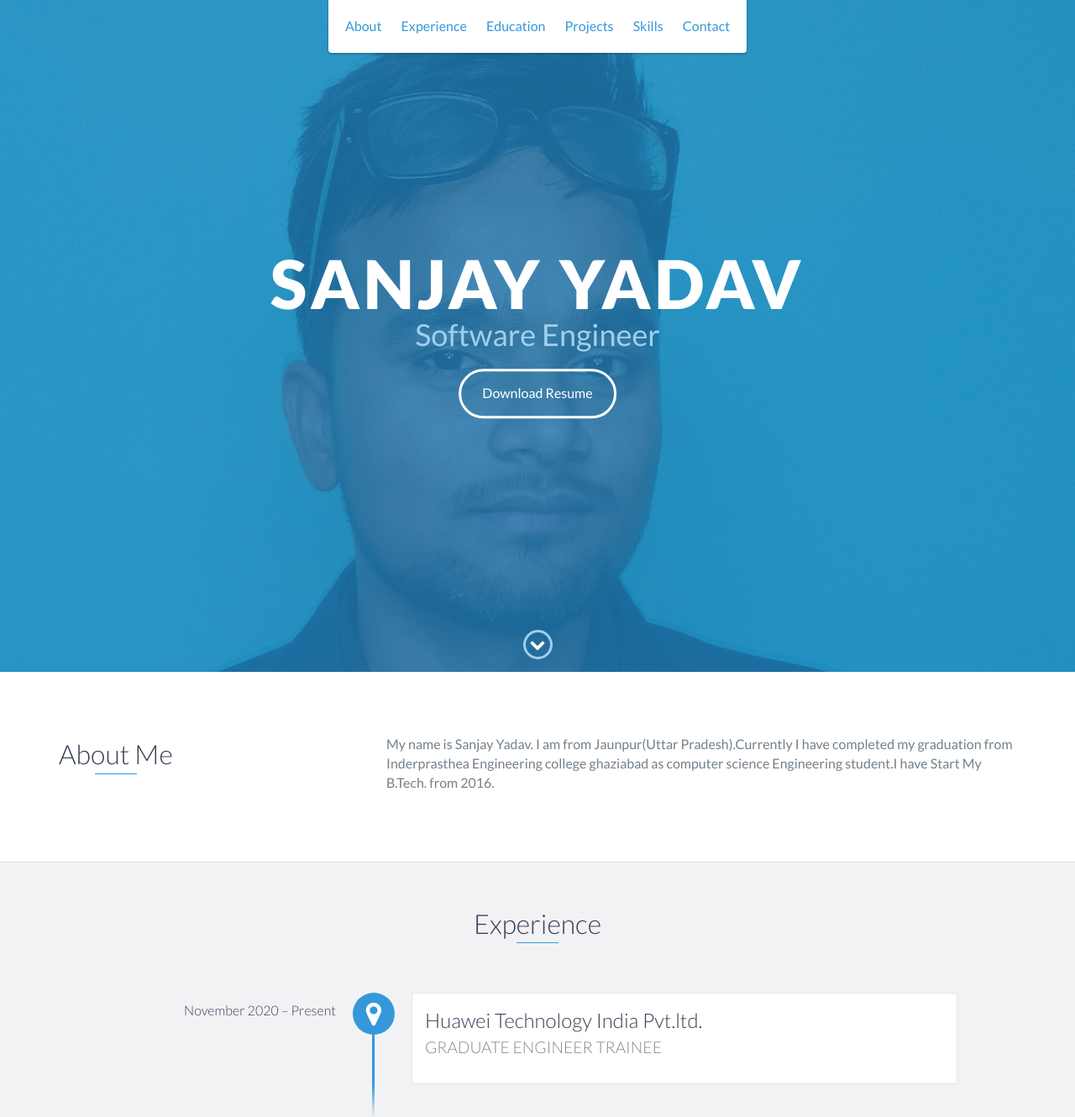
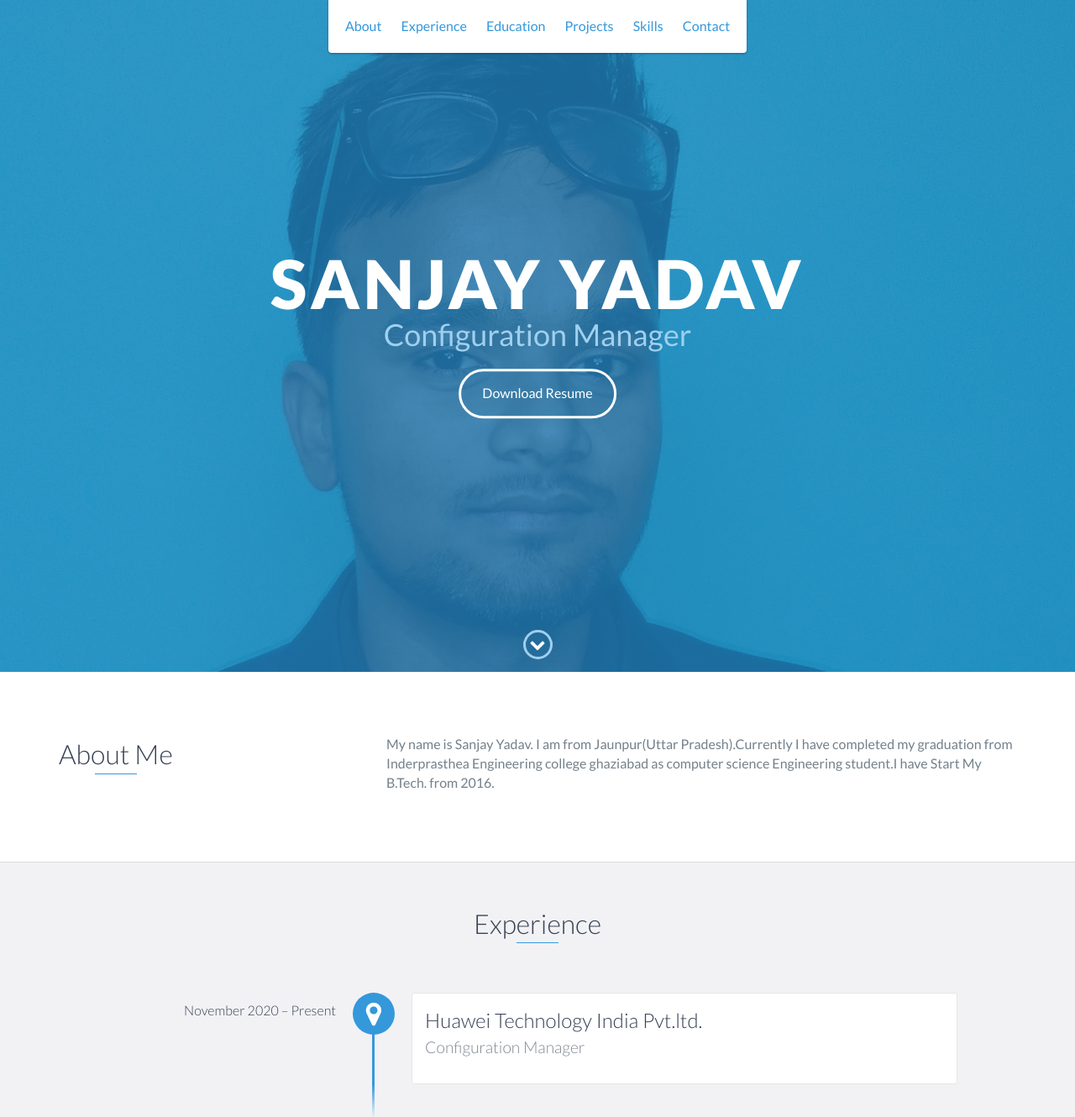
Before and after one commit to Sanjay8874/Sanjay8874.github.io, a website: page index.html in a window 1280 px wide. Shown: the top 1330 px of the page at 84% size. Drawn offline with nearby package versions, Linux system fonts and the light colour scheme.

Commit message:
Update index.html
few chngaes

```diff
--- a/index.html
+++ b/index.html
@@ -49,7 +49,7 @@
     <div id="lead">
         <div id="lead-content">
             <h1>SANJAY YADAV</h1>
-            <h2>Software Engineer</h2>
+            <h2>Configuration Manager</h2>
             <a href="https://drive.google.com/drive/folders/1k9Hza_lGI_cQA_6auR1iyQj3daIPdTfV" class="btn-rounded-white">Download Resume</a>
         </div>
         <!-- End #lead-content -->
@@ -86,7 +86,7 @@
         <div id="experience-timeline">
             <div data-date="November 2020 – Present">
                 <h3>Huawei Technology India Pvt.ltd.</h3>
-                <h4>GRADUATE ENGINEER TRAINEE</h4>
+                <h4>Configuration Manager</h4>
                 <p>
 
                 </p>
```
